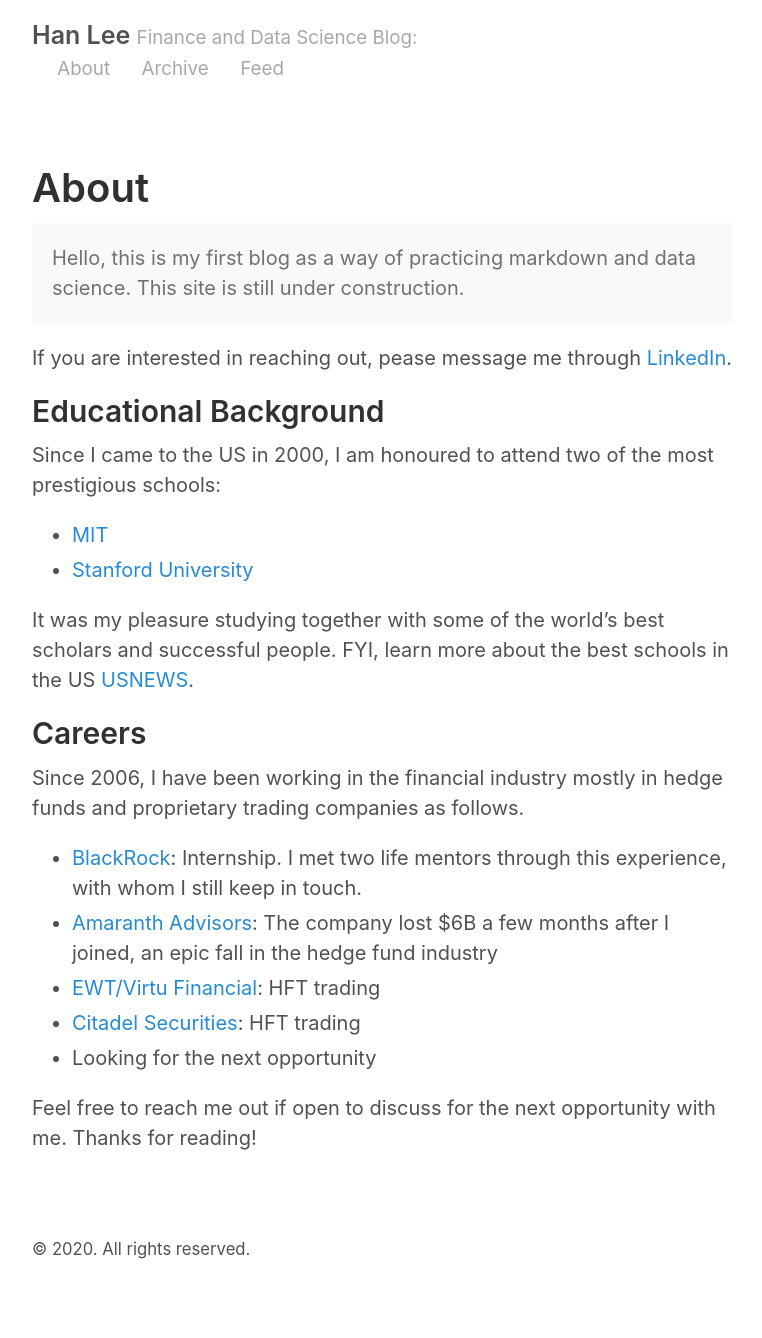
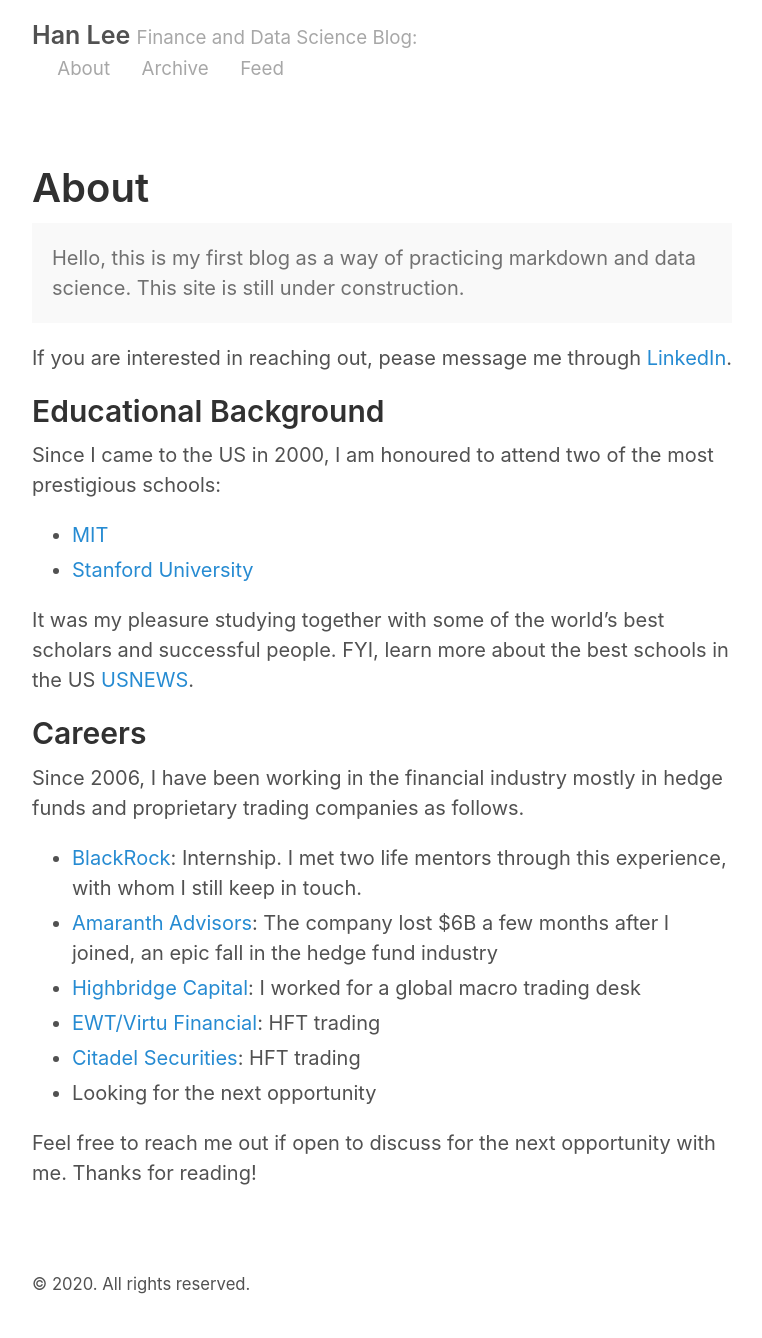
Before and after one commit to han201/han201.github.io, a Jekyll site: the page built from about.md, in a window 1280 px wide. Shown: the whole page, without its empty margins (258-1020 px from the left). Built offline with Jekyll 4.4.1, drawn with Linux system fonts in a browser that asks for light colours; before the commit the page ends 1303 px from its top, so only the background shows below that.

Commit message:
updated 'about' page again

```diff
--- a/about.md
+++ b/about.md
@@ -24,6 +24,7 @@ Since 2006, I have been working in the financial industry mostly in hedge funds
 
 * [BlackRock](http://blackrock.com): Internship. I met two life mentors through this experience, with whom I still keep in touch.
 * [Amaranth Advisors](https://en.wikipedia.org/wiki/Amaranth_Advisors): The company lost $6B a few months after I joined, an epic fall in the hedge fund industry
+* [Highbridge Capital](www.highbridge.com): I worked for a global macro trading desk
 * [EWT/Virtu Financial](www.virtu.com): HFT trading
 * [Citadel Securities](www.citadelsecurities.com): HFT trading
 * Looking for the next opportunity
```
